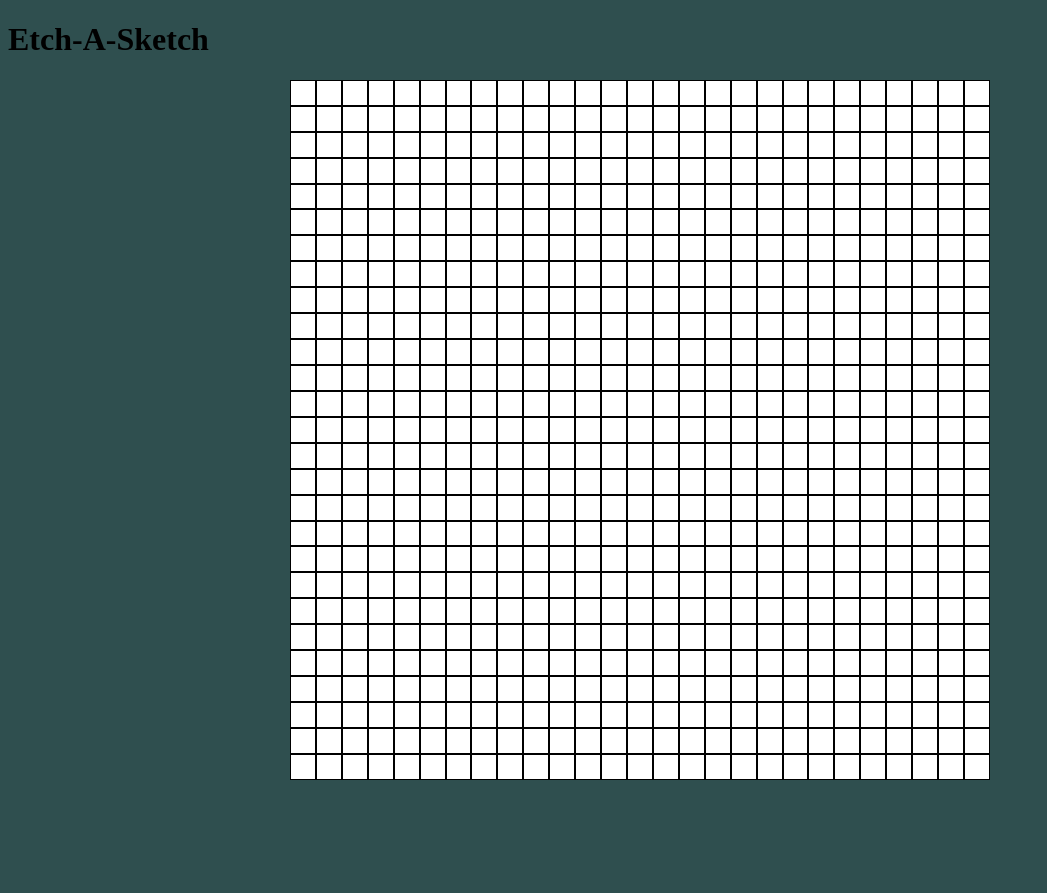
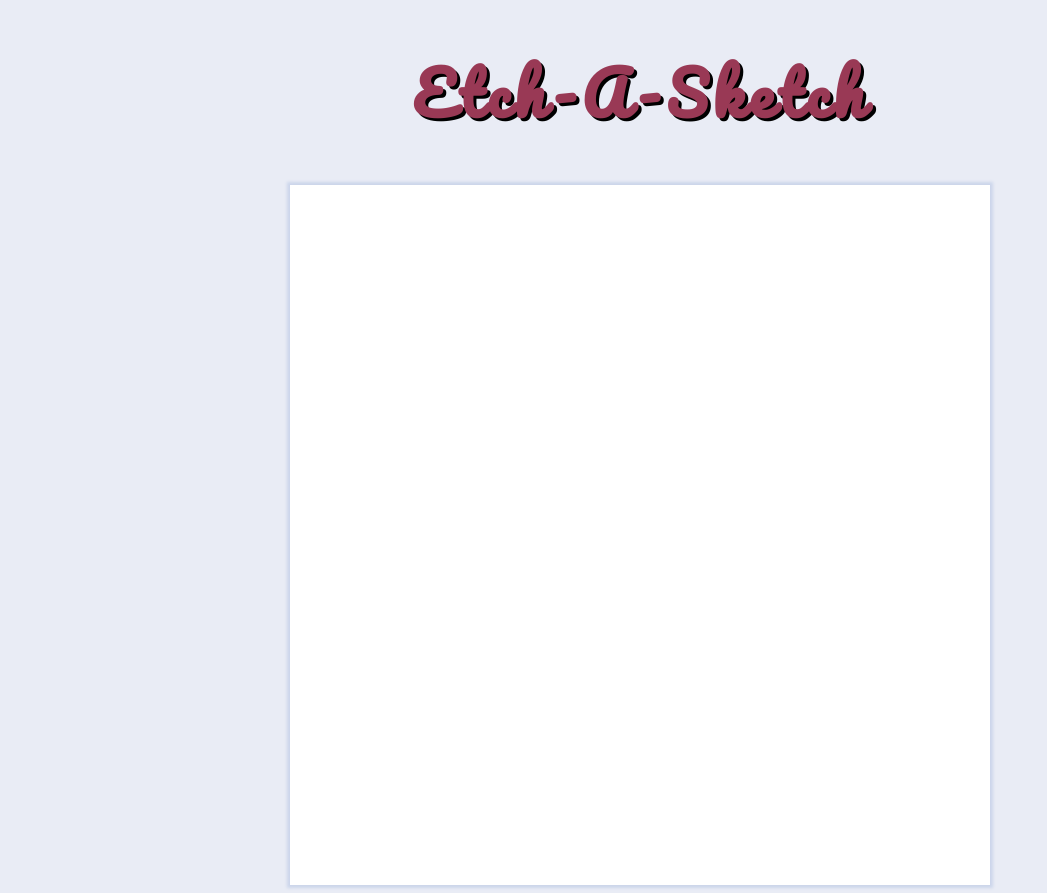
Before and after one commit to Gesem-Martinez/etch-a-sketch, a plain HTML site: page index.html in a window 1280 px wide. Shown: the whole page, without its empty margins (0-1047 px from the left). Before the commit the page ends 800 px from the top, so only its background shows below. Drawn offline with Linux system fonts and the light colour scheme.

Commit message:
Add styles to title and changed colors. Add mouseover listeners too canvas pixels

```diff
--- a/index.js
+++ b/index.js
@@ -1,6 +1,5 @@
 let canvas = document.querySelector(".canvas");
 let pixelSides = 700/16;
-
 
 function canvasBuilder(size){
     //Resets the canvas content
@@ -21,5 +20,10 @@
         canvas.appendChild(row);
     }
 }
+canvasBuilder(64);
 
-canvasBuilder(27);
+canvas.querySelectorAll('.pixel').forEach((pixel) => {
+    pixel.addEventListener('mouseover', (event) => {
+        event.target.classList.add('pixel-hover');
+    });
+});
--- a/styles.css
+++ b/styles.css
@@ -9,12 +9,22 @@
 }
 
 body{
-    background-color: darkslategray;
+    text-align: center;
+    background-color: #E9ECF5;
+}
+
+.title{
+    font-family: 'Pacifico', cursive;
+    font-size: 60px;
+    color: #993955;
+    text-shadow: 3px 3px black;
+    letter-spacing: 5px;
 }
 
 .canvas{
     height: 700px;
     width: 700px;
+    box-shadow: 0px 0px 3px 3px #CCD6EB;
 
     display: flex;
     flex-direction: column;
@@ -28,7 +38,6 @@
 }
 
 .pixel{
-    border: 1px solid black;
     flex-grow: 1;
 }
 
```
